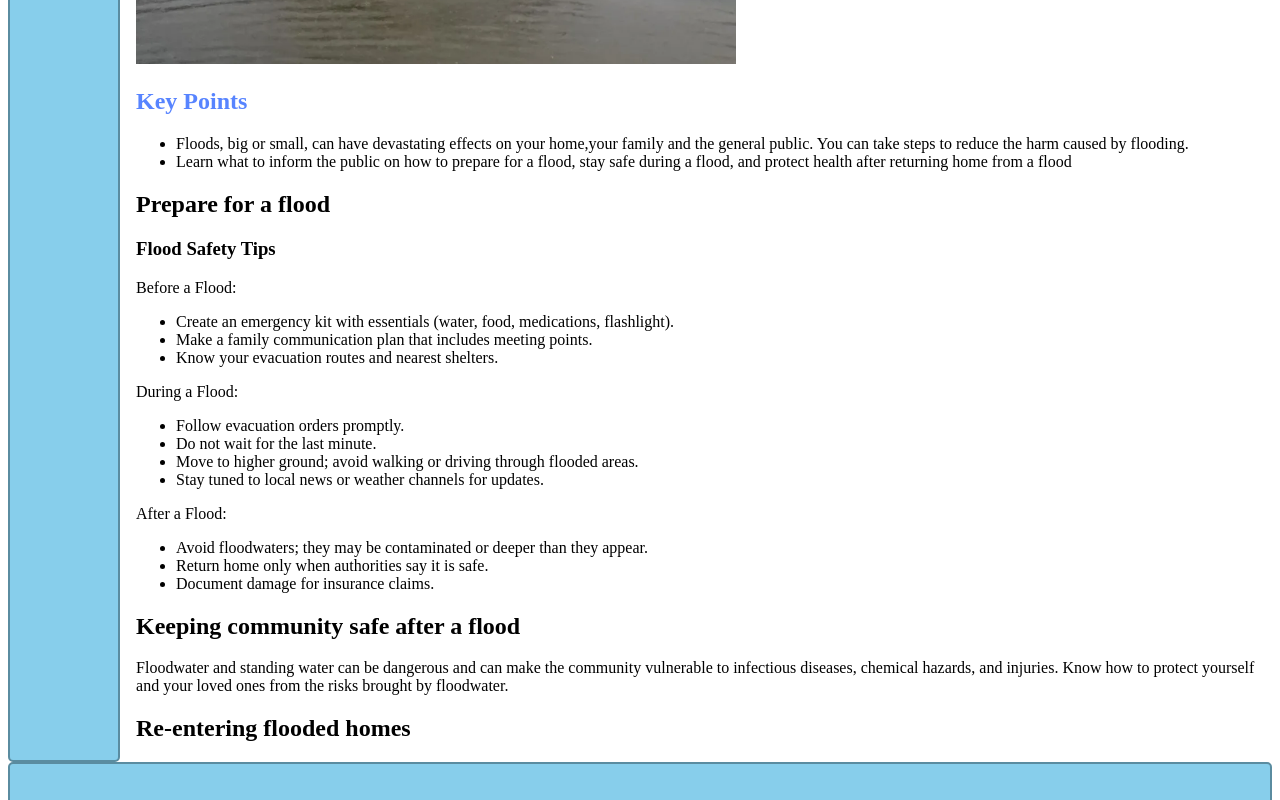
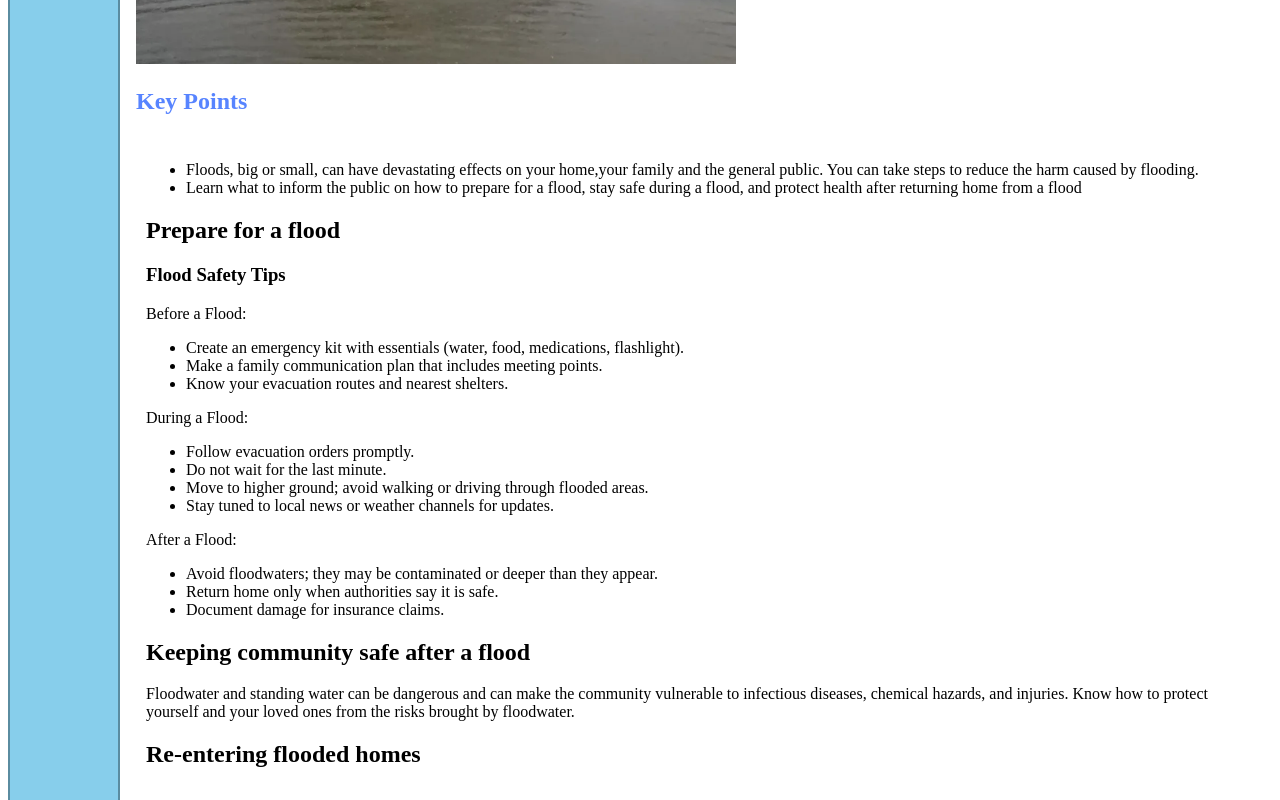
Before and after one commit to BIT-Studio-3/group-project-25-1-scade, a SvelteKit app in the folder disaster/disaster/: page /disasters/flood/floodInfo in a window 1280 px wide. Shown: the part 580-1380 px from the top of the page. Built offline with nearby package versions, Linux system fonts and the light colour scheme.

Commit message:
add some styling to the section class

```diff
--- a/disaster/disaster/src/routes/disasters/flood/floodInfo/+page.svelte
+++ b/disaster/disaster/src/routes/disasters/flood/floodInfo/+page.svelte
@@ -83,8 +83,11 @@ After a Flood:
         color: rgba(0, 68, 255, 0.658);
     }
 
-    .section{
+    .content{
         background-color: #ffff;
+        padding: 10px;
+        border-radius: 5px;
+        margin-bottom: 20px;
     }
 
 </style>
```
